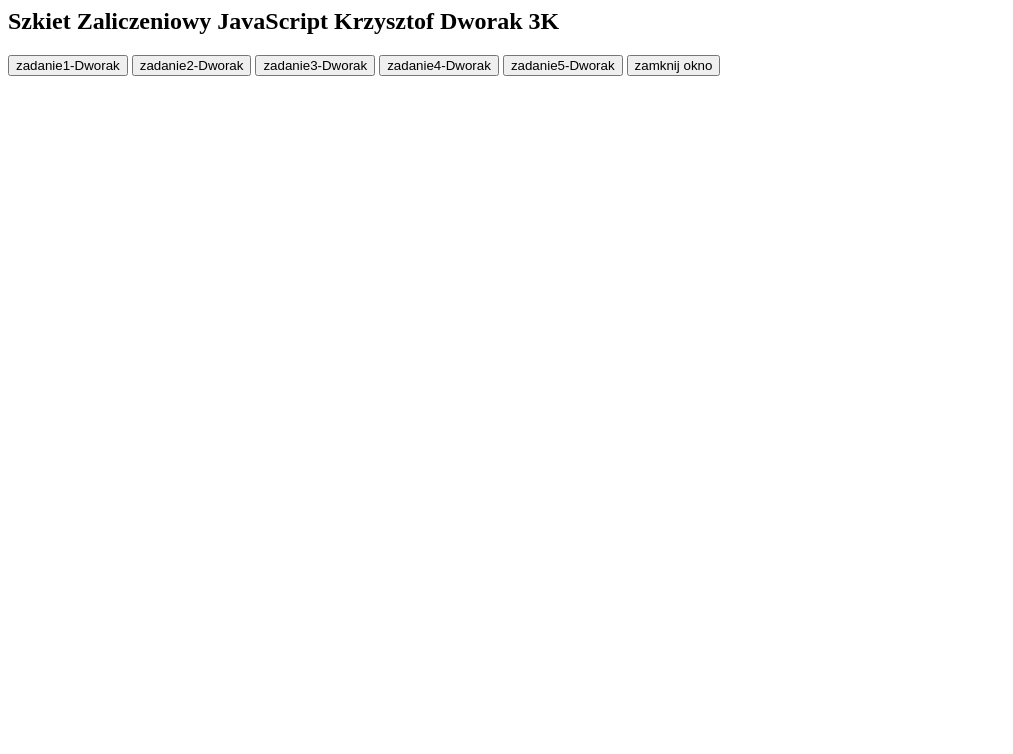
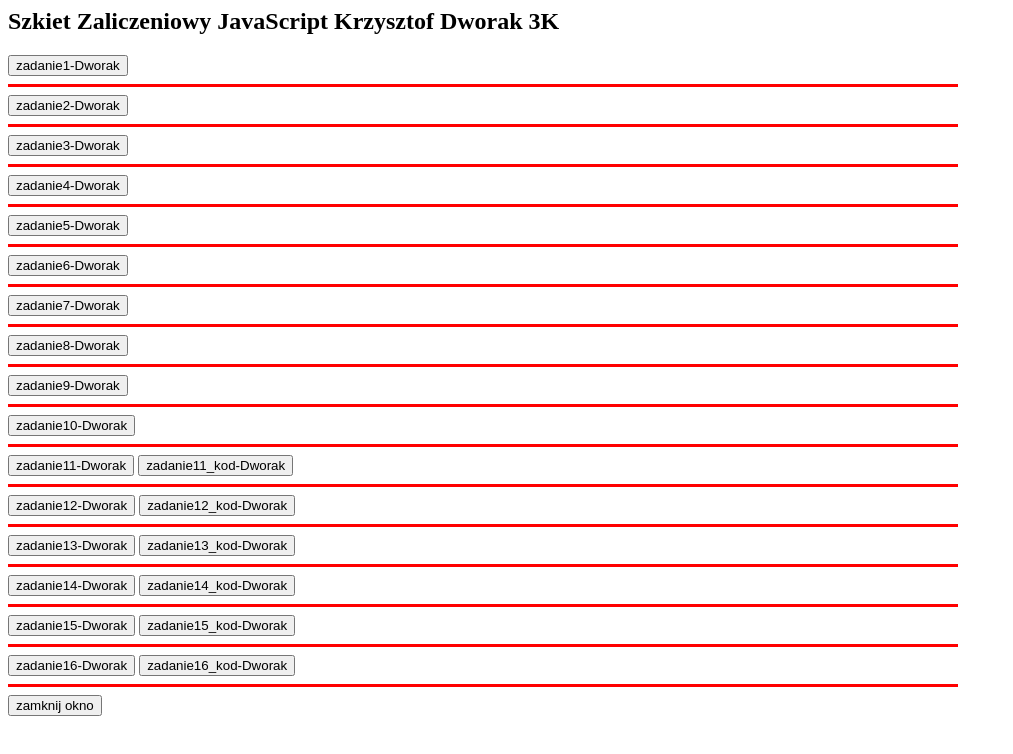
Before and after one commit to KrzysztofDw/java-1, a plain HTML site: page index.html in a window 1280 px wide. Shown: the whole page, without its empty margins (0-1013 px from the left). Drawn offline with Linux system fonts and the light colour scheme.

Commit message:
Update index.html

```diff
--- a/index.html
+++ b/index.html
@@ -2,36 +2,93 @@
 <head>
     <title>Dworak 3K</title>
     <script language="JavaScript">
-        function WinOpen_z1() {
-            window.open("zadanie1_dwor.html","okienko_z1","toolbar=no,directories=no,menubar=no,height=380,width=160,top=200,left=400");
-        }
-        function WinOpen_z2() {
-            window.open("zadanie2_dwor.html","okienko_z2","toolbar=no,directories=no,menubar=no,height=380,width=160,top=200,left=400");
-        }
-        function WinOpen_z3() {
-            window.open("zadanie3_dwo.html","okienko_z3","toolbar=no,directories=no,menubar=no,height=380,width=160,top=200,left=200");
-        }
-        function WinOpen_z4() {
-            window.open("zadanie4_dwo.html","okienko_z4","toolbar=no,directories=no,menubar=no,height=380,width=160,top=200,left=400");
-        }
+        function WinOpen_z1() { window.open("zadanie1_dwor.html", "okienko_z1", "toolbar=no,directories=no,menubar=no,height=380,width=160,top=200,left=400"); }
+        function WinOpen_z2() { window.open("zadanie2_dwor.html", "okienko_z2", "toolbar=no,directories=no,menubar=no,height=380,width=160,top=200,left=400"); }
+        function WinOpen_z3() { window.open("zadanie3_dwo.html", "okienko_z3", "toolbar=no,directories=no,menubar=no,height=380,width=160,top=200,left=200"); }
+        function WinOpen_z4() { window.open("zadanie4_dwo.html", "okienko_z4", "toolbar=no,directories=no,menubar=no,height=380,width=160,top=200,left=400"); }
+        function WinOpen_z5() { window.open("zadanie5_dwo.html", "okienko_z5", "toolbar=no,directories=no,menubar=no,height=380,width=160,top=200,left=400"); }
+        function WinOpen_z6() { window.open("zadanie6_dwo.html", "okienko_z6", "toolbar=no,directories=no,menubar=no,height=380,width=160,top=200,left=400"); }
+        function WinOpen_z7() { window.open("zadanie7_dwo.html", "okienko_z7", "toolbar=no,directories=no,menubar=no,height=380,width=160,top=200,left=400"); }
+        function WinOpen_z8() { window.open("zadanie8_dwo.html", "okienko_z8", "toolbar=no,directories=no,menubar=no,height=380,width=160,top=200,left=400"); }
+        function WinOpen_z9() { window.open("zadanie9_dwo.html", "okienko_z9", "toolbar=no,directories=no,menubar=no,height=380,width=160,top=200,left=400"); }
+        function WinOpen_z10() { window.open("zadanie10_dwo.html", "okienko_z10", "toolbar=no,directories=no,menubar=no,height=380,width=160,top=200,left=400"); }
 
-        function WinOpen_z5() {
-            window.open("zadanie5_dwo.html","okienko_z5","toolbar=no,directories=no,menubar=no,height=380,width=160,top=200,left=400");
-        }
+        // od 11 zadania z dodatkowym przyciskiem "kod"
+        function WinOpen_z11() { window.open("zadanie11_dwo.html", "okienko_z11", "toolbar=no,directories=no,menubar=no,height=380,width=160,top=200,left=400"); }
+        function WinOpen_z11_kod() { window.open("zadanie11_dwo_kod.html", "okienko_z11_kod", "toolbar=no,directories=no,menubar=no,height=380,width=160,top=200,left=400"); }
+        function WinOpen_z12() { window.open("zadanie12_dwo.html", "okienko_z12", "toolbar=no,directories=no,menubar=no,height=380,width=160,top=200,left=400"); }
+        function WinOpen_z12_kod() { window.open("zadanie12_dwo_kod.html", "okienko_z12_kod", "toolbar=no,directories=no,menubar=no,height=380,width=160,top=200,left=400"); }
+        function WinOpen_z13() { window.open("zadanie13_dwo.html", "okienko_z13", "toolbar=no,directories=no,menubar=no,height=380,width=160,top=200,left=400"); }
+        function WinOpen_z13_kod() { window.open("zadanie13_dwo_kod.html", "okienko_z13_kod", "toolbar=no,directories=no,menubar=no,height=380,width=160,top=200,left=400"); }
+        function WinOpen_z14() { window.open("zadanie14_dwo.html", "okienko_z14", "toolbar=no,directories=no,menubar=no,height=380,width=160,top=200,left=400"); }
+        function WinOpen_z14_kod() { window.open("zadanie14_dwo_kod.html", "okienko_z14_kod", "toolbar=no,directories=no,menubar=no,height=380,width=160,top=200,left=400"); }
+        function WinOpen_z15() { window.open("zadanie15_dwo.html", "okienko_z15", "toolbar=no,directories=no,menubar=no,height=380,width=160,top=200,left=400"); }
+        function WinOpen_z15_kod() { window.open("zadanie15_dwo_kod.html", "okienko_z15_kod", "toolbar=no,directories=no,menubar=no,height=380,width=160,top=200,left=400"); }
+        function WinOpen_z16() { window.open("zadanie16_dwo.html", "okienko_z16", "toolbar=no,directories=no,menubar=no,height=380,width=160,top=200,left=400"); }
+        function WinOpen_z16_kod() { window.open("zadanie16_dwo_kod.html", "okienko_z16_kod", "toolbar=no,directories=no,menubar=no,height=380,width=160,top=200,left=400"); }
 
-        function okno_zamknij() {
-            window.close();
-        }
+        function okno_zamknij() { window.close(); }
     </script>
 </head>
 <body>
     <h2>Szkiet Zaliczeniowy JavaScript Krzysztof Dworak 3K</h2>
     <form>
-        <input type="button" name="zadanie1" value="zadanie1-Dworak" onclick="WinOpen_z1()">
-        <input type="button" name="zadanie2" value="zadanie2-Dworak" onclick="WinOpen_z2()">
-        <input type="button" name="zadanie3" value="zadanie3-Dworak" onclick="WinOpen_z3()">
-        <input type="button" name="zadanie4" value="zadanie4-Dworak" onclick="WinOpen_z4()">
-	<input type="button" name="zadanie5" value="zadanie5-Dworak" onclick="WinOpen_z5()">
+        <!-- zadania 1-10 -->
+        <input type="button" name="zadanie1" value="zadanie1-Dworak" onclick="WinOpen_z1()"><br>
+        <hr align="left" size="3" width="75%" color="red">
+
+        <input type="button" name="zadanie2" value="zadanie2-Dworak" onclick="WinOpen_z2()"><br>
+        <hr align="left" size="3" width="75%" color="red">
+
+        <input type="button" name="zadanie3" value="zadanie3-Dworak" onclick="WinOpen_z3()"><br>
+        <hr align="left" size="3" width="75%" color="red">
+
+        <input type="button" name="zadanie4" value="zadanie4-Dworak" onclick="WinOpen_z4()"><br>
+        <hr align="left" size="3" width="75%" color="red">
+
+        <input type="button" name="zadanie5" value="zadanie5-Dworak" onclick="WinOpen_z5()"><br>
+        <hr align="left" size="3" width="75%" color="red">
+
+        <input type="button" name="zadanie6" value="zadanie6-Dworak" onclick="WinOpen_z6()"><br>
+        <hr align="left" size="3" width="75%" color="red">
+
+        <input type="button" name="zadanie7" value="zadanie7-Dworak" onclick="WinOpen_z7()"><br>
+        <hr align="left" size="3" width="75%" color="red">
+
+        <input type="button" name="zadanie8" value="zadanie8-Dworak" onclick="WinOpen_z8()"><br>
+        <hr align="left" size="3" width="75%" color="red">
+
+        <input type="button" name="zadanie9" value="zadanie9-Dworak" onclick="WinOpen_z9()"><br>
+        <hr align="left" size="3" width="75%" color="red">
+
+        <input type="button" name="zadanie10" value="zadanie10-Dworak" onclick="WinOpen_z10()"><br>
+        <hr align="left" size="3" width="75%" color="red">
+
+        <!-- zadania 11-16 z przyciskiem kod -->
+        <input type="button" name="zadanie11" value="zadanie11-Dworak" onclick="WinOpen_z11()">
+        <input type="button" name="zadanie11_kod" value="zadanie11_kod-Dworak" onclick="WinOpen_z11_kod()"><br>
+        <hr align="left" size="3" width="75%" color="red">
+
+        <input type="button" name="zadanie12" value="zadanie12-Dworak" onclick="WinOpen_z12()">
+        <input type="button" name="zadanie12_kod" value="zadanie12_kod-Dworak" onclick="WinOpen_z12_kod()"><br>
+        <hr align="left" size="3" width="75%" color="red">
+
+        <input type="button" name="zadanie13" value="zadanie13-Dworak" onclick="WinOpen_z13()">
+        <input type="button" name="zadanie13_kod" value="zadanie13_kod-Dworak" onclick="WinOpen_z13_kod()"><br>
+        <hr align="left" size="3" width="75%" color="red">
+
+        <input type="button" name="zadanie14" value="zadanie14-Dworak" onclick="WinOpen_z14()">
+        <input type="button" name="zadanie14_kod" value="zadanie14_kod-Dworak" onclick="WinOpen_z14_kod()"><br>
+        <hr align="left" size="3" width="75%" color="red">
+
+        <input type="button" name="zadanie15" value="zadanie15-Dworak" onclick="WinOpen_z15()">
+        <input type="button" name="zadanie15_kod" value="zadanie15_kod-Dworak" onclick="WinOpen_z15_kod()"><br>
+        <hr align="left" size="3" width="75%" color="red">
+
+        <input type="button" name="zadanie16" value="zadanie16-Dworak" onclick="WinOpen_z16()">
+        <input type="button" name="zadanie16_kod" value="zadanie16_kod-Dworak" onclick="WinOpen_z16_kod()"><br>
+        <hr align="left" size="3" width="75%" color="red">
+
         <input type="button" value="zamknij okno" onclick="okno_zamknij()"/>
     </form>
 </body>
```
